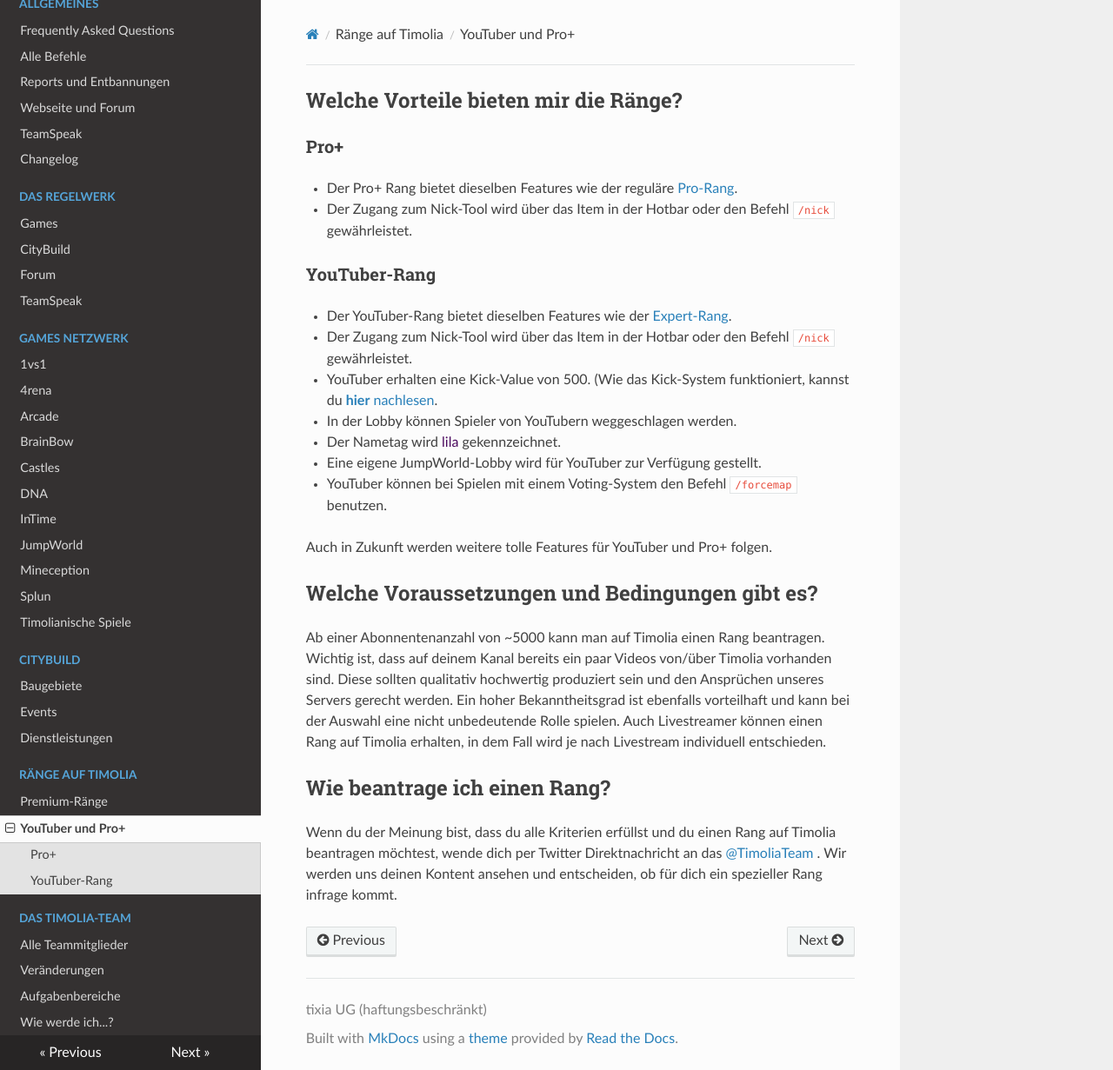
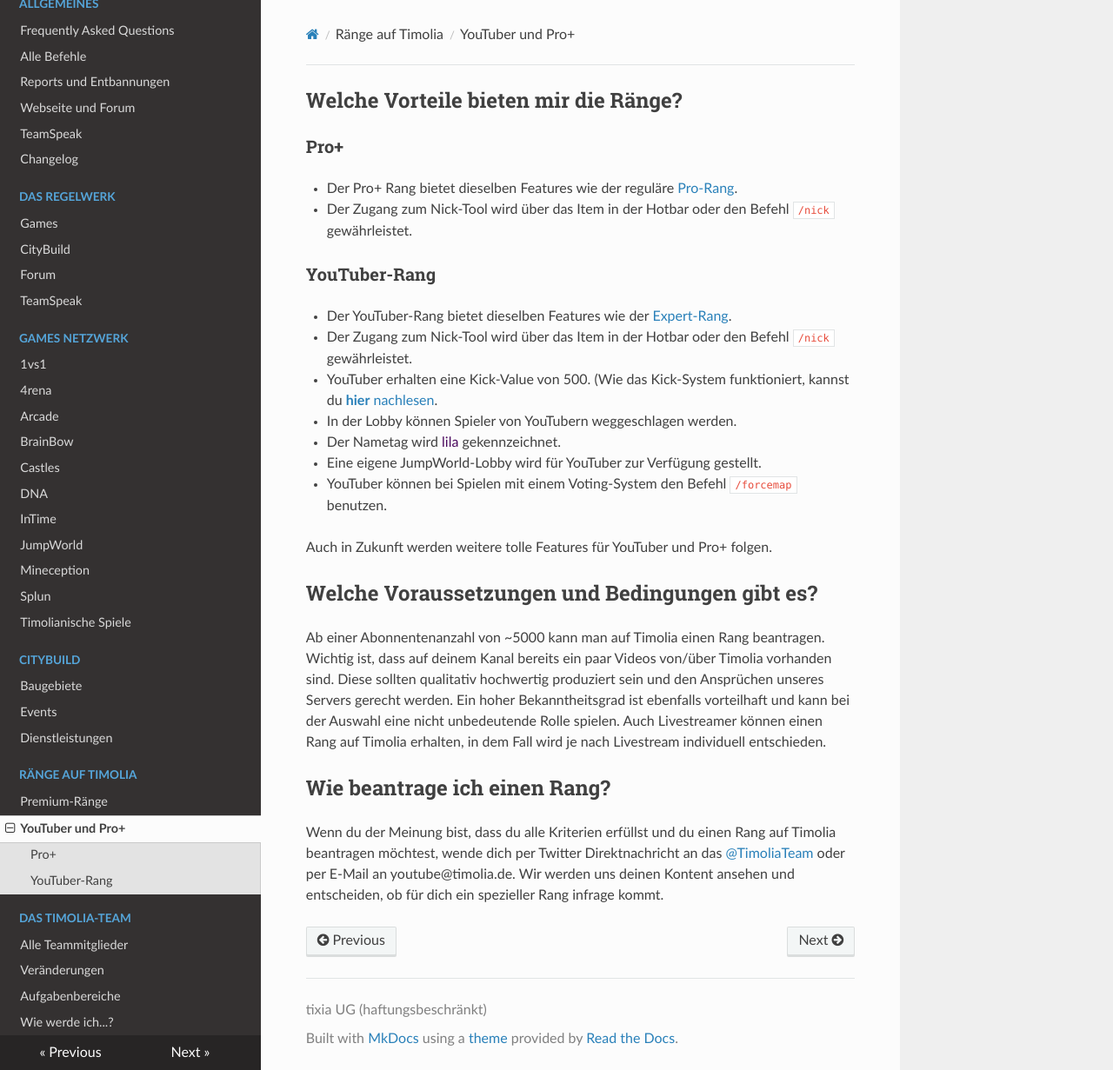
Before and after one commit to TimoliaDE/HowTo, an MkDocs documentation site: the page built from docs/ranks/youtube.md, in a window 1280 px wide and 1231 px high. Shown: the whole window at 87% size. Built offline with MkDocs 1.6.1, drawn with Linux system fonts in a browser that asks for light colours; nearby versions of some CDN libraries; old or Windows-style settings are respelled for this version of MkDocs.

Commit message:
youtube email hinzugefügt

```diff
--- a/docs/ranks/youtube.md
+++ b/docs/ranks/youtube.md
@@ -21,5 +21,5 @@ Diese sollten qualitativ hochwertig produziert sein und den Ansprüchen unseres
 eine nicht unbedeutende Rolle spielen. Auch Livestreamer können einen Rang auf Timolia erhalten, in dem Fall wird je nach Livestream individuell entschieden.
 
 ## Wie beantrage ich einen Rang?
-Wenn du der Meinung bist, dass du alle Kriterien erfüllst und du einen Rang auf Timolia beantragen möchtest, wende dich per Twitter Direktnachricht an das [@TimoliaTeam](https://www.youtube.com/user/TimoliaTeam) .
+Wenn du der Meinung bist, dass du alle Kriterien erfüllst und du einen Rang auf Timolia beantragen möchtest, wende dich per Twitter Direktnachricht an das [@TimoliaTeam](https://www.youtube.com/user/TimoliaTeam) oder per E-Mail an youtube@timolia.de.
 Wir werden uns deinen Kontent ansehen und entscheiden, ob für dich ein spezieller Rang infrage kommt.
```
